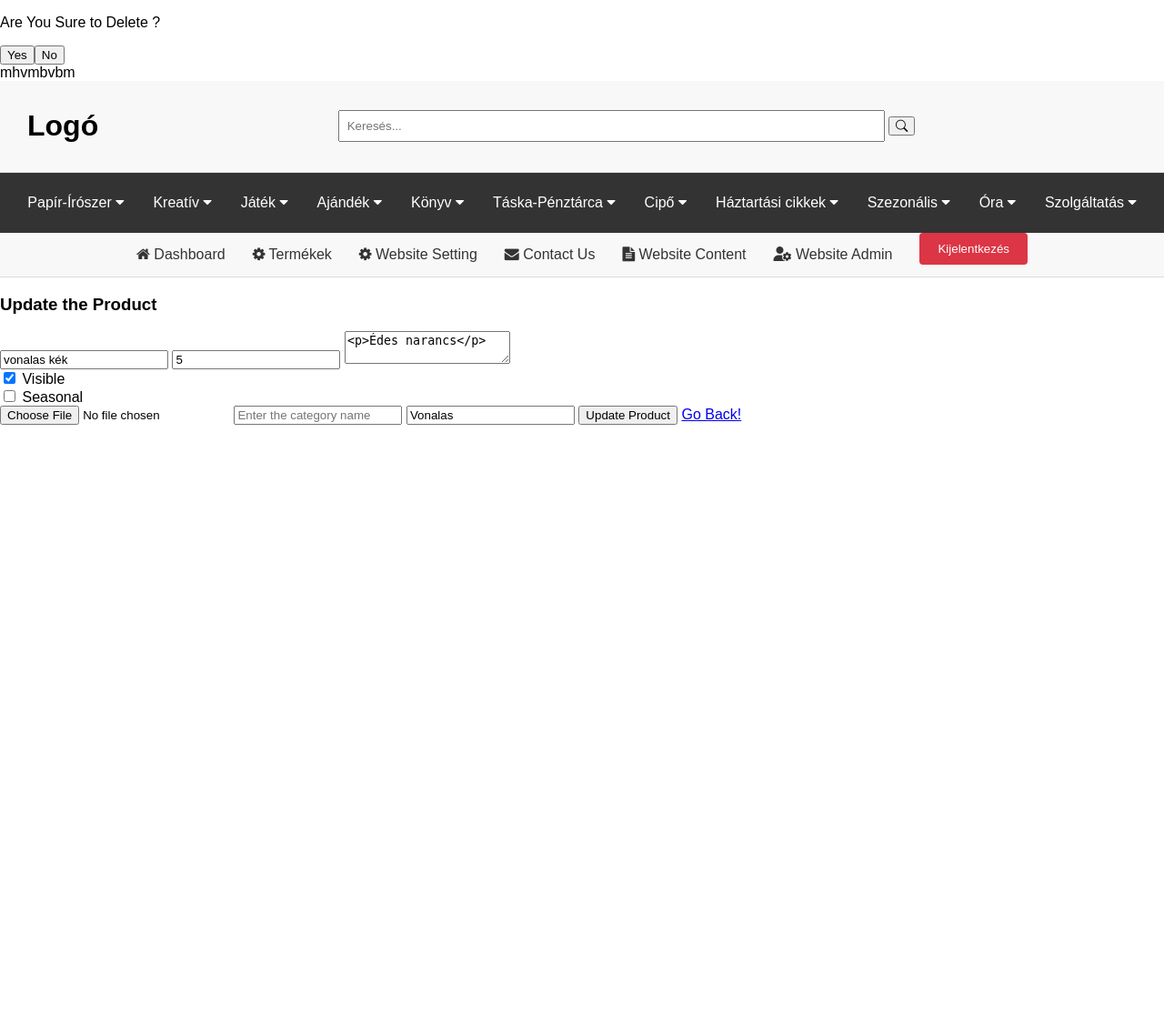
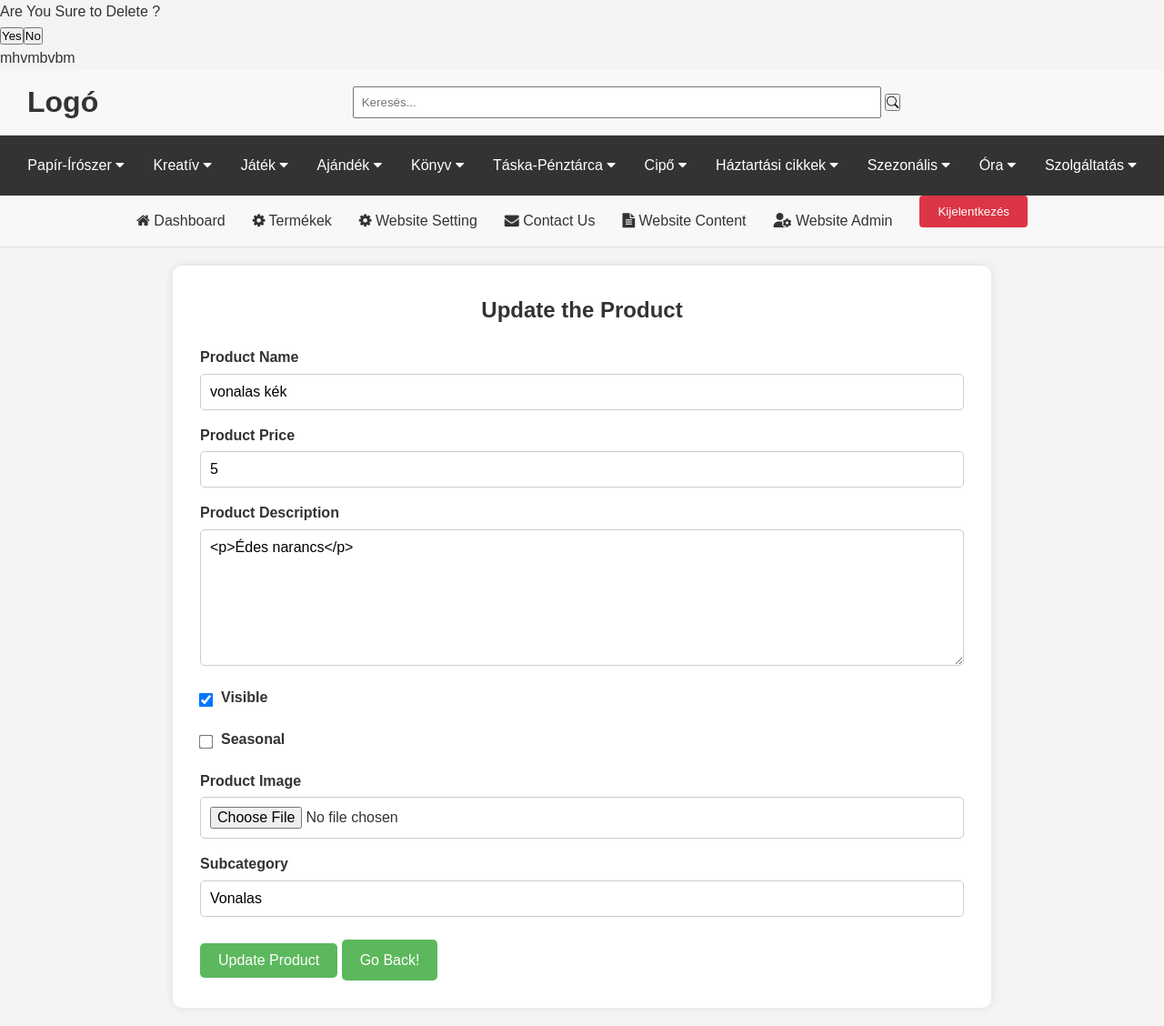
Before and after one commit to foritesz/diakbazis, a PHP site: the page made by backoffice/dashboard.php in a window 1280 px wide. Shown: the whole page at 91% size. Before the commit the page ends 467 px from the top, so only its background shows below. Run offline with PHP 8.4, Linux system fonts and the light colour scheme; a user stored in the database is signed in; data comes from the database, SQL or seed files in the repository; data that the repository does not hold is empty; some libraries are stand-ins or nearby versions.

Commit message:
product update page updtae

```diff
--- a/Product.php
+++ b/Product.php
@@ -65,9 +65,14 @@ class Product{
 	}
 
 	public function getSubcategory() {
-		$sql = "SELECT  category_id,category_name,subcategory FROM categories ORDER BY subcategory";
+		$sql = "SELECT DISTINCT c.category_id, c.category_name, c.subcategory
+				FROM categories c
+				INNER JOIN products p ON c.subcategory = p.subcategory
+				WHERE p.visible_product = 1
+				ORDER BY c.subcategory";
 
 		$result = $this->dbConnect->query($sql);
+
 		// Asszociatív tömb létrehozása a csoportosításhoz
 		$subcategories = array();
 
@@ -87,10 +92,9 @@ if ($result->num_rows > 0) {
 			echo "Nincsenek eredmények.";
 		}
 
-
-		// Kiíratás a csoportosított adatokról
 		return $subcategories;
 	}
+
 
 	public function getMenucategory() {
 		$sql = "SELECT category_name, subcategory, menu_category FROM categories ORDER BY menu_category, category_name";
@@ -221,7 +225,7 @@ public function getProducts($page = 0, $subcategory = [], $search = '') {
             INNER JOIN " . $this->categoryTable . "
             ON " . $this->productTable . ".subcategory = " . $this->categoryTable . ".subcategory";
 
-    $conditions = [];
+    $conditions = ["{$this->productTable}.visible_product = 1"];
 
     if (!empty($this->receivedMenuCategory)) {
         $conditions[] = $this->categoryTable . ".menu_category = '" . $this->receivedMenuCategory . "'";
@@ -242,8 +246,7 @@ public function getProducts($page = 0, $subcategory = [], $search = '') {
     }
 
     if (isset($_SESSION['kereset']) && $_SESSION['kereset'] != "") {
-		$sql .= " AND " . $this->productTable . ".product_name LIKE '%" . $this->search . "%'";
-
+        $sql .= " AND " . $this->productTable . ".product_name LIKE '%" . $_SESSION['kereset'] . "%'";
     }
 
     $sql .= " LIMIT $start, $productPerPage";
@@ -263,7 +266,12 @@ public function getProducts($page = 0, $subcategory = [], $search = '') {
             $productHTML .= '<div class="product-details skeleton">';
             $productHTML .= '<h3>' . $product['product_name'] . '</h3>';
             $productHTML .= '<p>' . $product['leiras'] . '</p>';
+
+            // Check if the price is not null
+            if ($product['price'] !== null) {
                 $productHTML .= '<p>Ár: $' . $product['price'] . '</p>';
+            }
+
             $productHTML .= '</div>';
             $productHTML .= '</div>';
         }
@@ -271,6 +279,7 @@ public function getProducts($page = 0, $subcategory = [], $search = '') {
 
     return $productHTML;
 }
+
 
 
 public function getProductsForAdmin($page = 0, $subcategory = [], $search = '') {
@@ -314,7 +323,6 @@ public function getProductsForAdmin($page = 0, $subcategory = [], $search = '')
 
 	if (!empty($products)) {
         foreach ($products as $product) {
-
             $productHTML .= '<div class="product-card">';
             $productHTML .= '<div class="image-container skeleton">';
             $productHTML .= '<a href="index4.php?ID=' . $product['id'] . '"><img src="images/' . $product['kepek'] . '" alt="' . $product['product_name'] . '" class="zoom-image"></a>';
@@ -325,10 +333,13 @@ public function getProductsForAdmin($page = 0, $subcategory = [], $search = '')
             $productHTML .= '<div class="product-details skeleton">';
             $productHTML .= '<h3>' . $product['product_name'] . '</h3>';
             $productHTML .= '<p>' . $product['leiras'] . '</p>';
+
+            // Check if the price is not null
+            if ($product['price'] !== null) {
                 $productHTML .= '<p>Ár: $' . $product['price'] . '</p>';
+            }
+
             $productHTML .= '</div>';
-			$productHTML .='<a href="dashboard.php?cat=product-crud&subcat=admin_update&edit='.$product['id'].' " class="btn"> <i class="fas fa-edit"></i> edit </a>';
-			$productHTML .='<a href="dashboard.php?cat=product-crud&subcat=admin_page&delete='.$product['id'].'" class="btn"> <i class="fas fa-trash"></i> delete </a>';
             $productHTML .= '</div>';
         }
     }
--- a/backoffice/dashboard.php
+++ b/backoffice/dashboard.php
@@ -117,11 +117,7 @@ $(document).on("change", ".custom-file-input", function() {
   $(this).siblings(".custom-file-label").addClass("selected").html(fileName);
 });
 </script>
-<script
-    type="text/javascript"
-    src='https://cdn.tiny.cloud/1/no-api-key/tinymce/5/tinymce.min.js'
-    referrerpolicy="origin">
-  </script>
+
   <script type="text/javascript">
 
   tinymce.init({
--- a/backoffice/partials/sidebar.php
+++ b/backoffice/partials/sidebar.php
@@ -32,29 +32,27 @@ $categories = $product->getCategories();
               <i class="bi bi-search"></i>
           </div>
           <div class="search-bar">
-            <form action="kereses.php" method="GET">
+            <form method="GET">
                 <input type="text" placeholder="Keresés..." id="kereso" name="kereses">
-                <button type="submit"><i class="bi bi-search"></i></button>
+                <button type="submit" name="submit"><i class="bi bi-search" ></i></button>
             </form>
           </div>
     </div>
   <?php
             echo '<form method="post" id="search_form">';
 
-            if ($_SERVER["REQUEST_METHOD"] == "GET") {
-                // Keresési paraméter kiolvasása
-                if(isset($_GET['kereses'])) {
-                    $kereset = $_GET['kereses'];
+            if ($_SERVER["REQUEST_METHOD"] == "GET" && isset($_GET['submit'])) {
+                // Check if 'kereses' is set
+                if (isset($_GET['kereses'])) {
+                    $kereses = $_GET['kereses'];
 
-                    $_SESSION['kereset'] = $_GET['kereses'];
-                    // Ellenőrzés, ha a keresőmező nem üres
-                    if(isset($_GET['submit'])) {
-                        // Itt lehet további keresési logika vagy adatbázis lekérdezés
-                        header("Location: /kereses.php?kereses=".urlencode($kereses));
-                        exit();
+                    // Optional: Store in session if needed
+                    // session_start();
+                    // $_SESSION['kereset'] = $kereses;
 
-                        // Példa: Visszairányítás a masik_oldal.php-re a keresési paraméterrel
-                    }
+                    // Redirect to the desired page with the search parameter
+                    header("Location: /backoffice/dashboard.php?cat=product-crud&subcat=kereses_admin&kereses=" . urlencode($kereses));
+                    exit();
                 }
             }
             //session_destroy();
--- a/backoffice/product-crud/admin_update.php
+++ b/backoffice/product-crud/admin_update.php
@@ -1,6 +1,136 @@
+<style>
+/* Reset some basic styles */
+* {
+    margin: 0;
+    padding: 0;
+    box-sizing: border-box;
+    font-family: Arial, sans-serif;
+}
+
+/* Set the body background color and text color */
+body {
+    background-color: #f4f4f4;
+    color: #333;
+    font-size: 16px;
+    line-height: 1.6;
+}
+
+/* Container for the form */
+.container {
+    display: flex;
+    justify-content: center;
+    align-items: center;
+    min-height: 100vh;
+    padding: 20px;
+}
+
+/* Center the form in the middle of the page */
+.admin-product-form-container {
+    background-color: #fff;
+    padding: 30px;
+    border-radius: 10px;
+    box-shadow: 0 0 10px rgba(0, 0, 0, 0.1);
+    max-width: 900px;
+    width: 100%;
+}
+
+/* Style the form title */
+.title {
+    font-size: 24px;
+    font-weight: bold;
+    margin-bottom: 20px;
+    text-align: center;
+}
+
+/* Style for labels */
+label {
+    font-weight: bold;
+    margin-bottom: 5px;
+    display: block;
+}
+
+/* Style the input boxes and textarea */
+.box {
+    width: 100%;
+    padding: 10px;
+    margin-bottom: 15px;
+    border: 1px solid #ccc;
+    border-radius: 5px;
+    font-size: 16px;
+    resize: vertical; /* Allow vertical resizing, but not horizontal */
+}
+
+/* Additional styles for textarea specifically */
+textarea.box {
+    height: 150px; /* You can adjust the height as needed */
+}
+
+
+/* Style checkboxes and their labels */
+input[type="checkbox"] {
+    margin-right: 10px;
+    transform: scale(1.2);
+}
+
+/* Style the submit button */
+.btn {
+    display: inline-block;
+    background-color: #5cb85c;
+    color: #fff;
+    padding: 10px 20px;
+    text-align: center;
+    border-radius: 5px;
+    cursor: pointer;
+    text-decoration: none;
+    font-size: 16px;
+    margin-top: 10px;
+    border: none;
+    transition: background-color 0.3s ease;
+}
+
+/* Hover effect for buttons */
+.btn:hover {
+    background-color: #4cae4c;
+}
+
+/* Message styling */
+.message {
+    display: block;
+    background-color: #5cb85c;
+    color: #fff;
+    padding: 10px;
+    margin-bottom: 15px;
+    border-radius: 5px;
+    text-align: center;
+}
+
+/* Flexbox for centering checkboxes and labels */
+.admin-product-form-container div {
+    display: flex;
+    align-items: center;
+    margin-bottom: 15px;
+}
+
+/* Adjust the form layout for smaller screens */
+@media (max-width: 500px) {
+    .admin-product-form-container {
+        padding: 20px;
+    }
+    .title {
+        font-size: 20px;
+    }
+    .box, .btn {
+        font-size: 14px;
+    }
+}
+
+</style>
 <?php
 
 @include 'config.php';
+
+$menucategory = isset($_GET['menucategory']) ? $_GET['menucategory'] : '';
+$alkategoria = isset($_GET['alkategoria']) ? $_GET['alkategoria'] : '';
 
 $id = $_GET['edit'];
 
@@ -34,10 +164,10 @@ if (isset($_POST['update_product'])) {
     $update_fields[] = "seasonal='$seasonal'";
     if (!empty($product_image)) {
         $update_fields[] = "kepek='$product_image'";
-    }
+    }/*
     if (!empty($category_name)) {
         $update_fields[] = "category_name='$category_name'";
-    }
+    }*/
     if (!empty($subcategory)) {
         $update_fields[] = "subcategory='$subcategory'";
     }
@@ -92,23 +222,36 @@ if (isset($message)) {
 
 <form action="" method="post" enctype="multipart/form-data">
     <h3 class="title">Update the Product</h3>
-        <input type="text" class="box" name="product_name" value="<?php echo $row['product_name']; ?>" placeholder="Enter the product name">
-        <input type="number" min="0" class="box" name="product_price" value="<?php echo $row['price']; ?>" placeholder="Enter the product price">
-        <textarea class="box" name="product_leiras" placeholder="Enter the product description"><?php echo $row['leiras']; ?></textarea>
+
+    <label for="product_name">Product Name</label>
+    <input type="text" class="box" id="product_name" name="product_name" value="<?php echo $row['product_name']; ?>" placeholder="Enter the product name">
+
+    <label for="product_price">Product Price</label>
+    <input type="number" min="0" class="box" id="product_price" name="product_price" value="<?php echo $row['price']; ?>" placeholder="Enter the product price">
+
+    <label for="product_leiras">Product Description</label>
+    <textarea class="box" id="product_leiras" name="product_leiras" placeholder="Enter the product description"><?php echo $row['leiras']; ?></textarea>
+
     <div>
-            <input type="checkbox" name="visible_product" id="visible_product" <?php echo $row['visible_product'] ? 'checked' : ''; ?>>
+        <input type="checkbox" id="visible_product" name="visible_product" <?php echo $row['visible_product'] ? 'checked' : ''; ?>>
         <label for="visible_product">Visible</label>
     </div>
+
     <div>
-            <input type="checkbox" name="seasonal" id="seasonal" <?php echo $row['seasonal'] ? 'checked' : ''; ?>>
+        <input type="checkbox" id="seasonal" name="seasonal" <?php echo $row['seasonal'] ? 'checked' : ''; ?>>
         <label for="seasonal">Seasonal</label>
     </div>
-        <input type="file" class="box" name="product_image" accept="image/png, image/jpeg, image/jpg">
-        <input type="text" class="box" name="category_name" value="<?php echo $row['category_name']; ?>" placeholder="Enter the category name">
-        <input type="text" class="box" name="subcategory" value="<?php echo $row['subcategory']; ?>" placeholder="Enter the subcategory">
+
+    <label for="product_image">Product Image</label>
+    <input type="file" class="box" id="product_image" name="product_image" accept="image/png, image/jpeg, image/jpg">
+
+    <label for="subcategory">Subcategory</label>
+    <input type="text" class="box" id="subcategory" name="subcategory" value="<?php echo $row['subcategory']; ?>" placeholder="Enter the subcategory">
+
     <input type="submit" value="Update Product" name="update_product" class="btn">
-        <a href="dashboard.php?cat=product-crud&subcat=admin_page" class="btn">Go Back!</a>
+    <a href="dashboard.php?cat=product-crud&subcat=admin_page&menucategory=<?php echo urlencode($menucategory); ?>&alkategoria=<?php echo urlencode($alkategoria); ?>" class="btn">Go Back!</a>
 </form>
+
 
     <?php } ?>
 
--- a/navbar.php
+++ b/navbar.php
@@ -31,7 +31,7 @@ $categories = $product->getCategories();
               <i class="bi bi-search"></i>
           </div>
           <div class="search-bar">
-            <form action="kereses.php" method="GET">
+            <form action=kereses.php method="GET">
                 <input type="text" placeholder="Keresés..." id="kereso" name="kereses">
                 <button type="submit"><i class="bi bi-search"></i></button>
             </form>
```
Also changed, not shown: backoffice/product-crud/admin_page.php (+30 -49 lines), backoffice/product-crud/kereses_admin.php (added, +148 -0 lines), test1.php (+12 -49 lines). Lines whose indentation alone changed are shown as unchanged.
